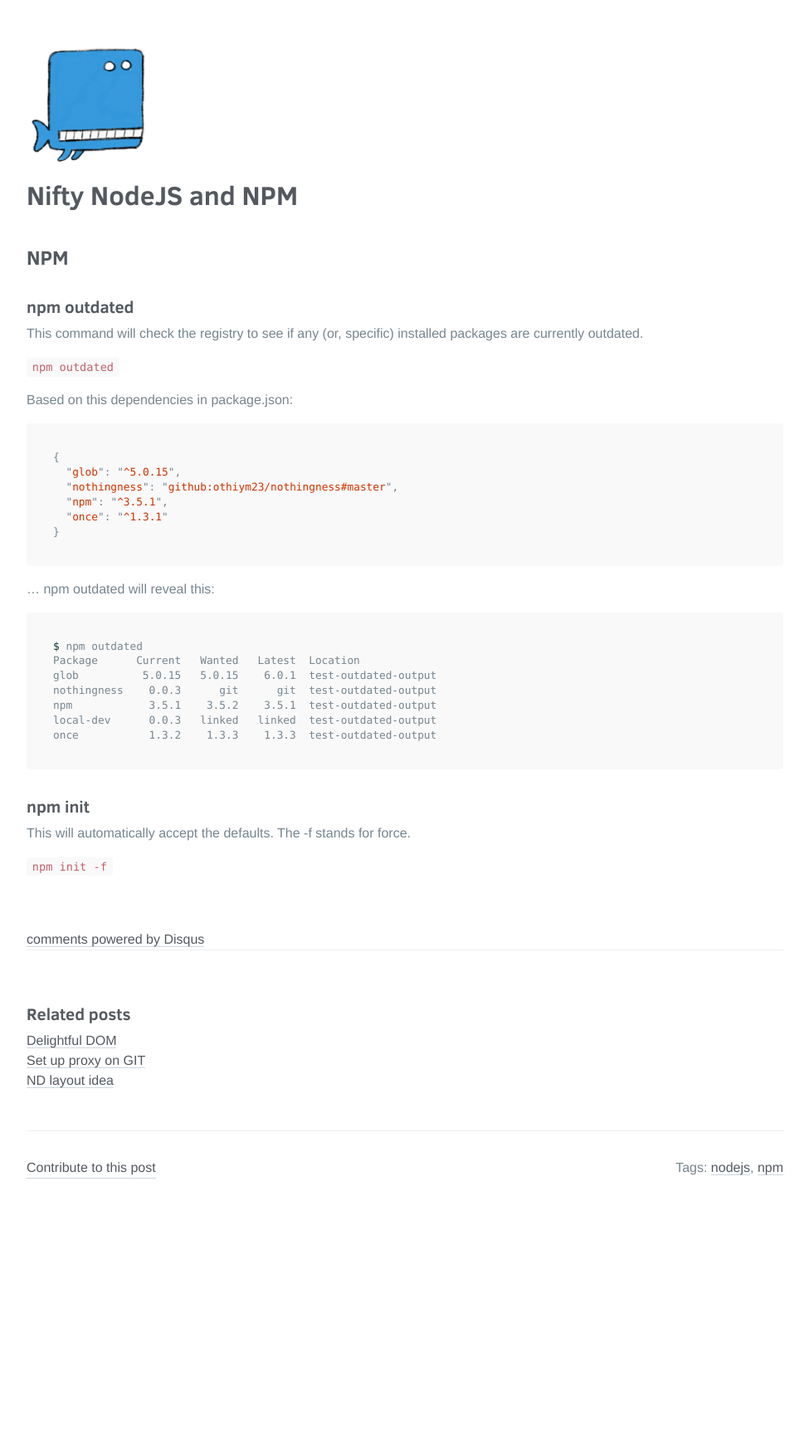
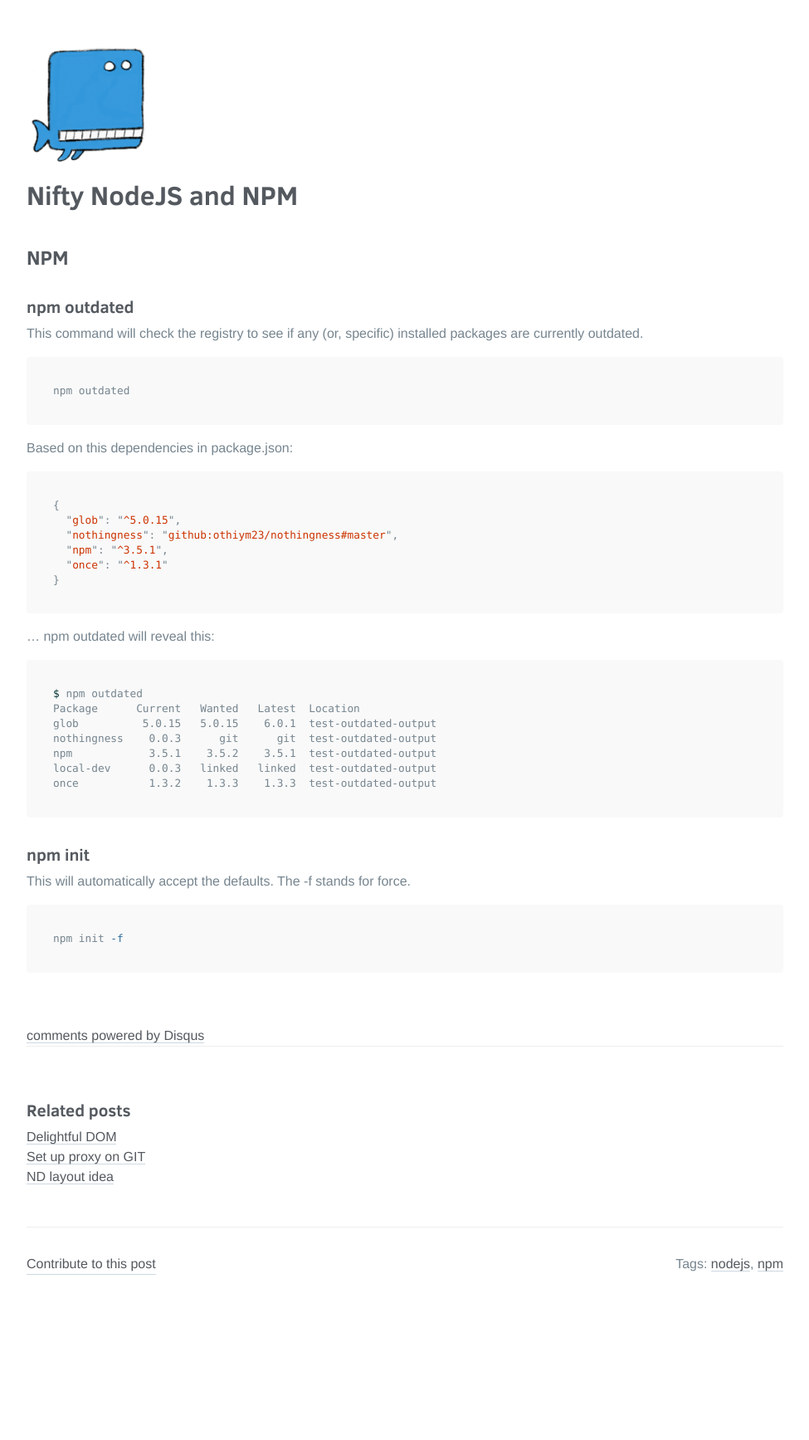
Before and after one commit to cirgl/lthr.github.io, a Jekyll site: the page built from _posts/2016-05-21-nodejs.md, in a window 1280 px wide. Shown: the whole page at 83% size, without its empty margins (152-1127 px from the left). Built offline with Jekyll 4.4.1, drawn with Linux system fonts in a browser that asks for light colours; comment, search, counter and statistics services are not loaded; before the commit the page ends 1619 px from its top, so only the background shows below that.

Commit message:
fix code

`````diff
--- a/_posts/2016-05-21-nodejs.md
+++ b/_posts/2016-05-21-nodejs.md
@@ -11,7 +11,9 @@
 ### npm outdated
 This command will check the registry to see if any (or, specific) installed packages are currently outdated.
 
-`npm outdated`
+```bash
+npm outdated
+````
 
 Based on this dependencies in package.json:
 
@@ -39,4 +41,6 @@
 ### npm init
 This will automatically accept the defaults. The -f stands for force.
 
-`npm init -f`
+```bash
+npm init -f
+```
`````
